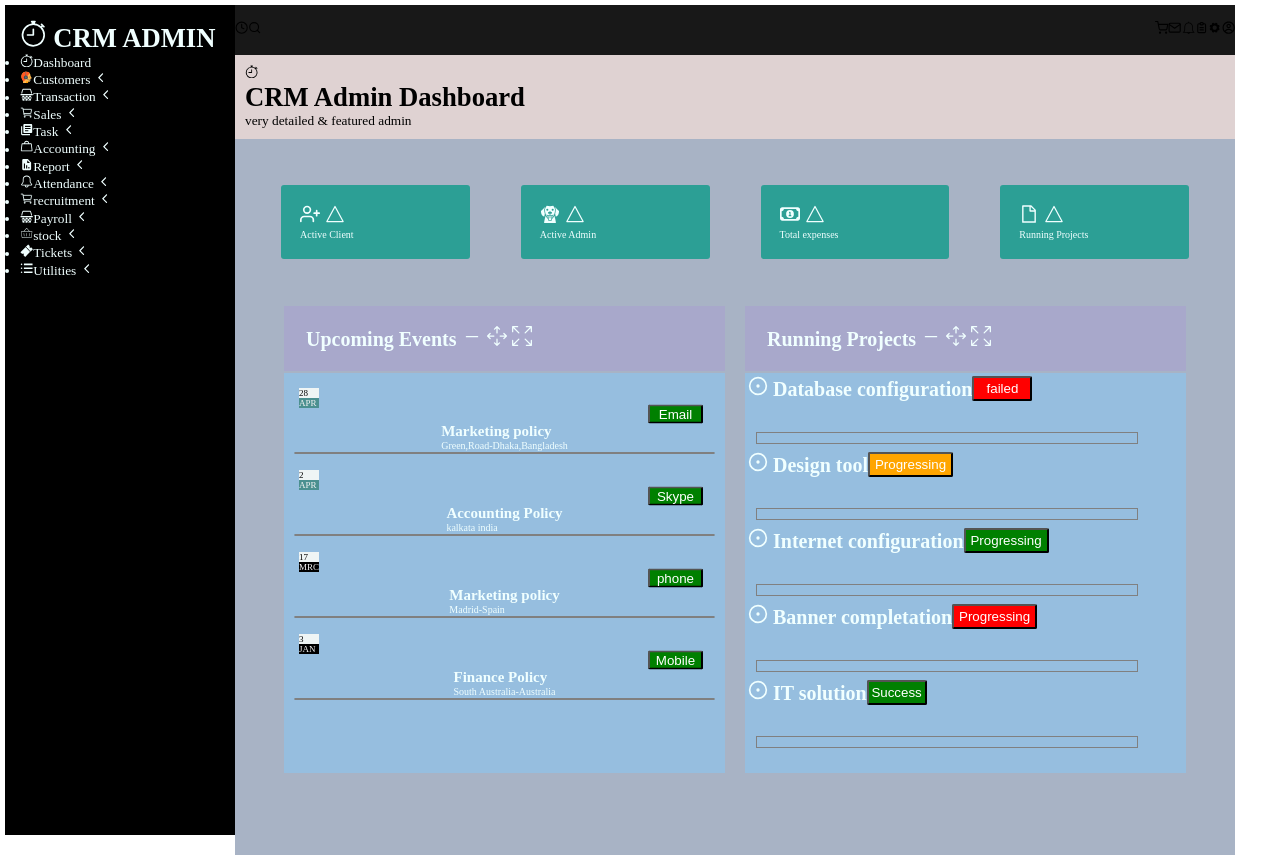
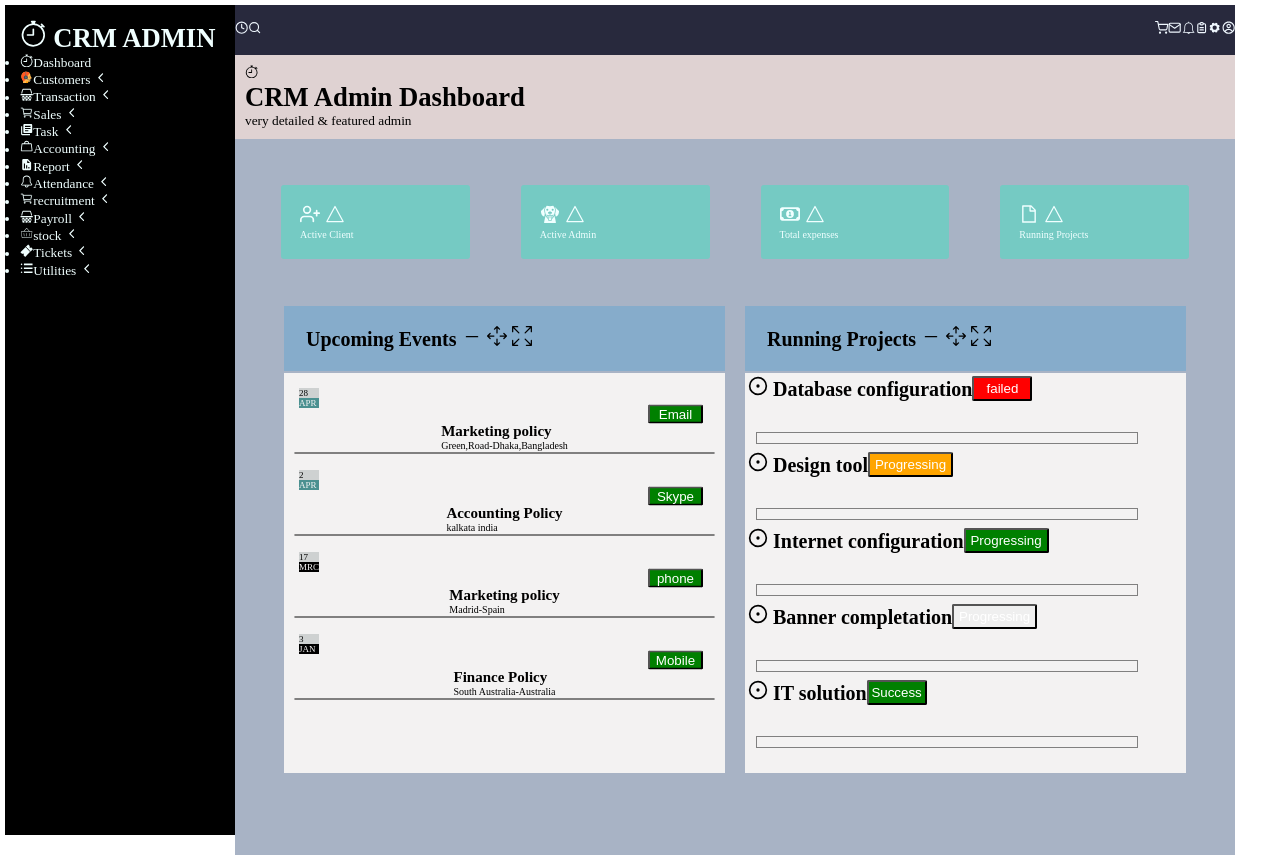
Before and after one commit to nawagirwacatherine/FINAL-INTERVIEW, a React (Vite) app in the folder final-interview/: page / in a window 1280 px wide. Built offline with nearby package versions, Linux system fonts and the light colour scheme.

Commit message:
installed bootstrap for progress bar

```diff
--- a/final-interview/package.json
+++ b/final-interview/package.json
@@ -10,8 +10,10 @@
     "preview": "vite preview"
   },
   "dependencies": {
+    "bootstrap": "^5.3.3",
     "prop-types": "^15.8.1",
     "react": "^18.3.1",
+    "react-bootstrap": "^2.10.7",
     "react-dom": "^18.3.1",
     "react-icons": "^5.4.0"
   },
--- a/final-interview/src/App.css
+++ b/final-interview/src/App.css
@@ -11,7 +11,6 @@
 
 .admin-icon {
 
-   border: 0 solid green;
    height: 850px;
    width: 1000px;
 font-size: smaller;
@@ -30,7 +29,8 @@ font-size: smaller;
 }
 
 .icon {
-  background-color: rgb(24, 24, 24);
+  color: aliceblue;
+  background-color: rgb(40, 41, 61);
   height: 50px;
   display: flex;
   align-items: center;
@@ -54,11 +54,12 @@ font-size: smaller;
 }
 
 .clients {
+align-content: space-between;
   margin: 1rem;
   padding: 19px;
   border-radius: 3px;
   width: 300px;
-    background-color: rgb(44, 159, 149);
+    background-color: rgb(117, 202, 195);
 }
 
 .client1{
@@ -73,8 +74,10 @@ font-size: smaller;
 
 }
 
-
-
+/*
+.content {
+  color: black;
+} */
 .events {
   display: flex;
   flex-direction:row;
@@ -85,6 +88,7 @@ font-size: smaller;
 }
 
 .event1 {
+  color: black;
   display: flex;
 justify-content: center;
 align-self:center ;
@@ -117,10 +121,10 @@ align-self:center ;
 }
 
 .up-coming {
-  background-color: rgb(168, 168, 203);
+  background-color: rgb(134, 172, 203);
 }
 .last-content {
-  background-color: rgb(150, 190, 223);
+  background-color: rgb(243, 242, 242);;
   height: 400px;
 }
 
@@ -134,10 +138,10 @@ align-self:center ;
 }
 
 .date {
-  background-color: rgb(239, 245, 245);
+  background-color: rgb(206, 209, 209);
   color: black;
   font-size: xx-small;
- justify-items: center;
+align-content: center;
 }
 
 .month {
--- a/final-interview/src/pages/DataBase.jsx
+++ b/final-interview/src/pages/DataBase.jsx
@@ -54,9 +54,10 @@ function DataBase () {
       <h1> <span style={{Color: "green"}}>< LuCircleDot /></span> <span> Banner completation</span></h1>
 
       <button style={{
+
                 width: "85px",
                  color: "white",
-                  backgroundColor:"red",
+                  backgroundColor:"light-blue",
                   borderRadius: "2px",
 
                    }}>Progressing</button>
```
Also changed, not shown: 1 other file (tests, documents, lock files or other folders).
